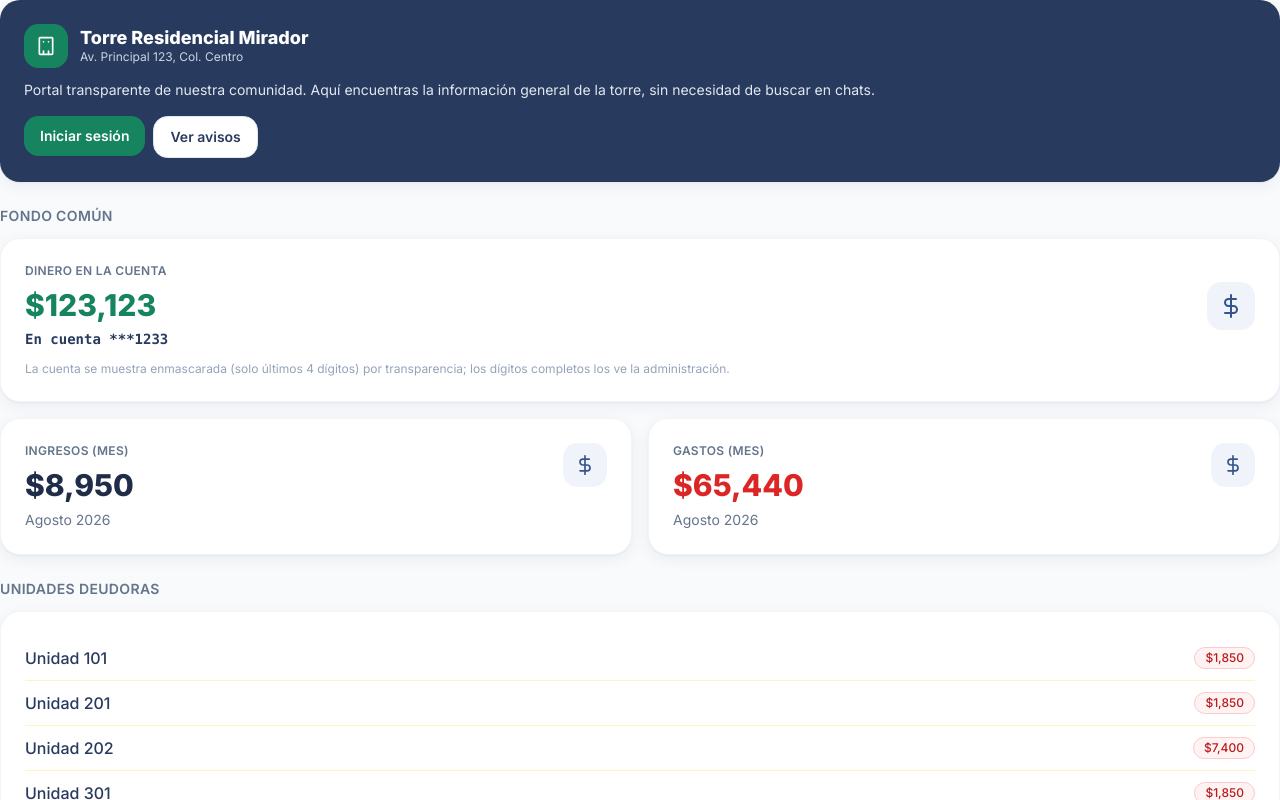
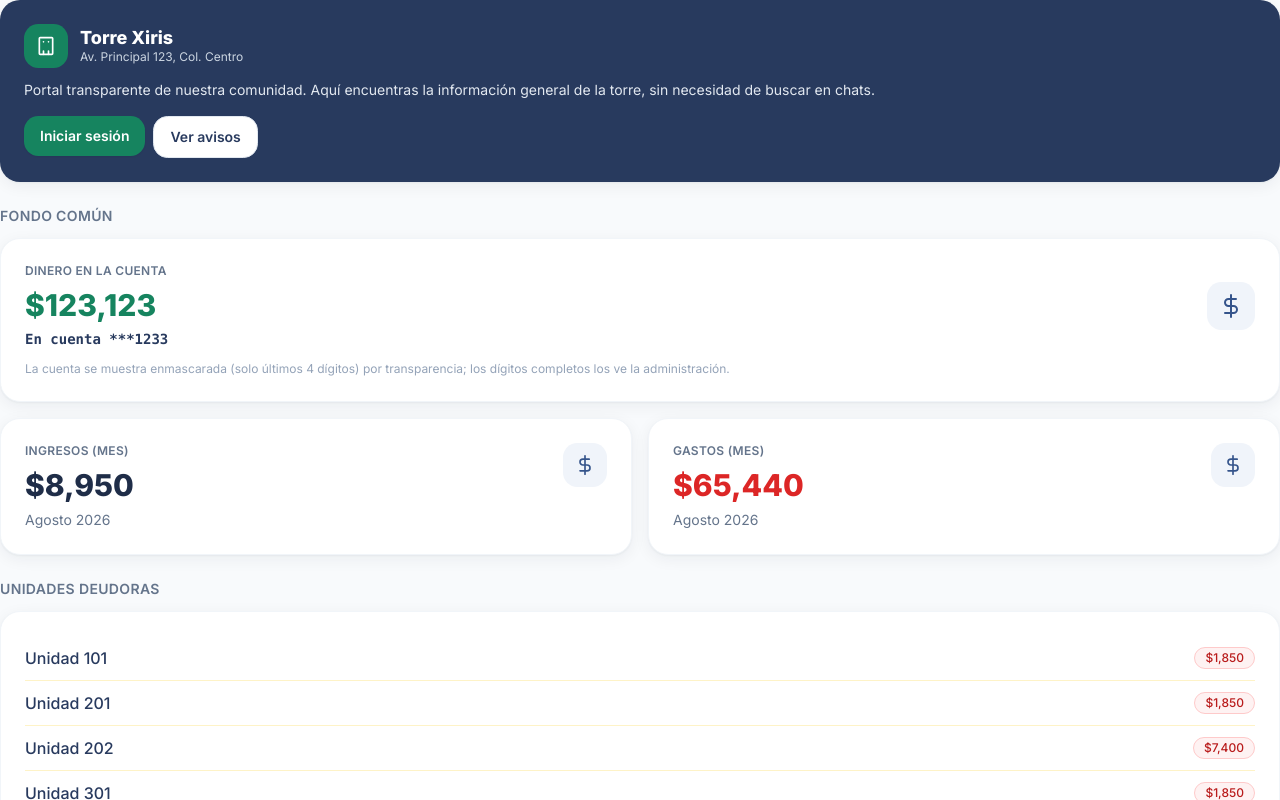
Before and after one commit to rolzing/admon-torre-xiris, a React (Vite) app: page / in a window 1280 px wide. Shown: the top 800 px of the page. Built offline with nearby package versions, Linux system fonts and the light colour scheme.

Commit message:
Renombrar la torre a 'Torre Xiris'

```diff
--- a/src/pages/EstadosCuenta.jsx
+++ b/src/pages/EstadosCuenta.jsx
@@ -117,7 +117,7 @@ function descargarRecibo(estado, nombreArchivo) {
   const mes = estado.historial.find((h) => h.recibo === nombreArchivo)
   const contenido = `
 RECIBO DE PAGO DE CUOTA — ${mes?.mes || ''}
-Torre Residencial Mirador
+Torre Xiris
 Unidad: ${estado.numero}
 Propietario: ${estado.propietario}
 Concepto: Cuota mensual
--- a/src/services/mockData.js
+++ b/src/services/mockData.js
@@ -19,7 +19,7 @@
 
 // ---------- Identidad de la torre ----------
 export const TORRE = {
-  nombre: 'Torre Residencial Mirador',
+  nombre: 'Torre Xiris',
   direccion: 'Av. Principal 123, Col. Centro',
   administrador: 'Sra. Laura Méndez',
 }
```
